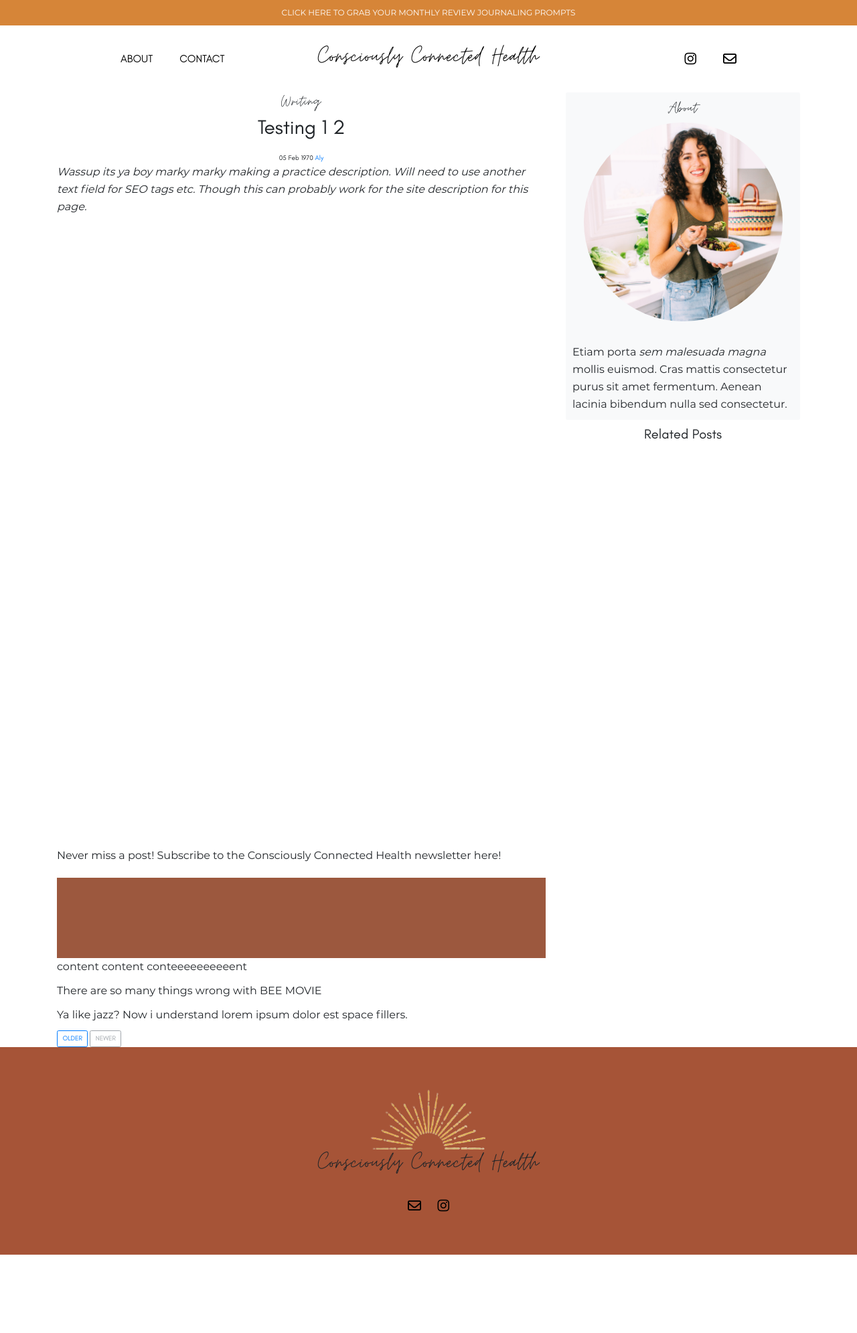
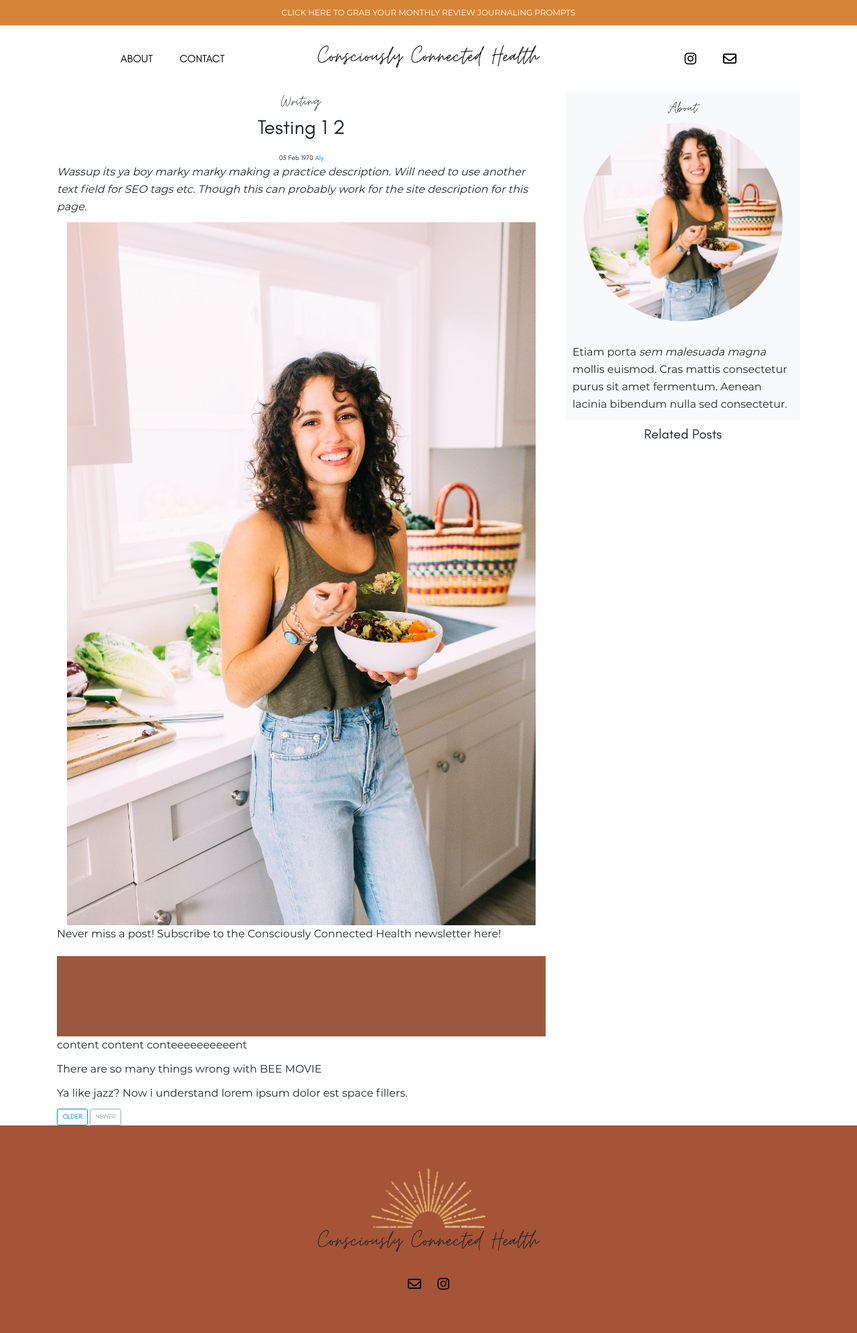
Before and after one commit to Consciously-Connected-Health/consciously-connected-health.github.io, a Jekyll site: the page built from testPost.md, in a window 1280 px wide. Shown: the whole page at 67% size. Built offline with Jekyll 4.4.1, drawn with Linux system fonts in a browser that asks for light colours; nearby versions of some CDN libraries; before the commit the page ends 1874 px from its top, so only the background shows below that.

Commit message:
Fix image placement using Bootstrap.

```diff
--- a/_layouts/posts.html
+++ b/_layouts/posts.html
@@ -70,11 +70,9 @@
 
 
 <!-- This MAY BREAK, CHECK FORESTRY IMG SYNTAX -->
-            <div class="container">
-              <div class="photo">
-                {{page.blog_image}}
-              </div>
-            </div>
+          <div class="container">
+                <img src= {{page.blog_image}} class="img-fluid">
+          </div>
 
 
 <!-- Newsletter Plug before Content (INSERT DESCRIPTION ABOVE) -->
@@ -108,7 +106,7 @@
             <h1 class="fancy">About</h1>
 
             <div class="rect-image-container">
-             <img class="rect-image" src= "/assets/img/me.jpg" alt="Avatar">
+             <img class="circ-image" src= "/assets/img/me.jpg" alt="Avatar">
             </div>
 
             <p class="mb-0">Etiam porta <em>sem malesuada magna</em> mollis euismod. Cras mattis consectetur purus sit amet fermentum. Aenean lacinia bibendum nulla sed consectetur.</p>
--- a/assets/css/styles.css
+++ b/assets/css/styles.css
@@ -78,7 +78,13 @@ p ~ * {
   }
 }
 
-
+.photo .blogphoto {
+  position:relative;
+  display: block;
+  max-height: 300px;
+  width:100%;
+  overflow: hidden;
+}
 
 
 
@@ -321,6 +327,7 @@ html {
 /**** Blog ****/
 .rect-image-container {
   position: relative;
+  max-height: 400px;
 }
 
 .rect-image-container::after {
@@ -332,6 +339,15 @@ html {
 
 .rect-image {
   position:absolute;
+  max-height: 400px;
+  width:auto;
+  left:0;
+  margin-left: 5%;
+  background-position: center;
+  object-fit: cover;
+}
+.circ-image {
+  position:absolute;
   width: 90%;
   height: 90%;
   left:0;
--- a/testPost.md
+++ b/testPost.md
@@ -4,6 +4,7 @@ title: Testing 1 2
 date: 03061997
 author: Aly
 description: Wassup its ya boy marky marky making a practice description. Will need to use another text field for SEO tags etc. Though this can probably work for the site description for this page.
+blog_image: "/assets/img/me.jpg"
 ---
 
 
```
